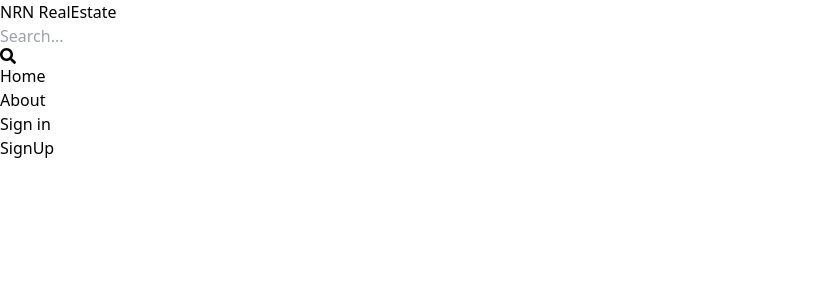
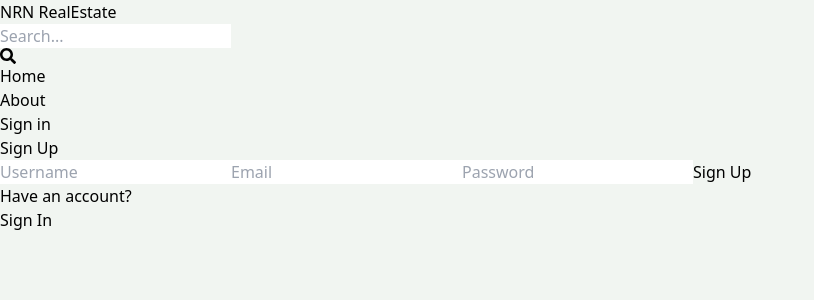
Before and after one commit to DeepBikramRana/NRN-Real-Estate, a React (Vite) app in the folder client/: page /sign-up in a window 1280 px wide. Shown: the top 300 px of the page, without its empty margins (0-814 px from the left). Built offline with nearby package versions, Linux system fonts and the light colour scheme.

Commit message:
I successfully developed and implemented the complete functionality for the sign-up page.

```diff
--- a/client/src/index.css
+++ b/client/src/index.css
@@ -1,3 +1,7 @@
 @tailwind base;
 @tailwind components;
 @tailwind utilities;
+
+body{
+    background-color: rgb(241, 245, 241);
+}
--- a/client/src/pages/SignUp.jsx
+++ b/client/src/pages/SignUp.jsx
@@ -1,9 +1,82 @@
-import React, { Component } from 'react'
+import { useState } from "react";
+import { Link, useNavigate } from "react-router-dom";
 
-export default class SignUp extends Component {
-  render() {
-    return (
-      <div>SignUp</div>
-    )
+export default function SignUp() {
+  const [formData, setFormData] = useState({});
+  const [error, setError] = useState(null);
+  const [loading, setLoading] = useState(false);
+  const navigate = useNavigate();
+  const handleChange = (e) => {
+    setFormData(
+      {
+        ...formData,
+        [e.target.id]: e.target.value,
+      }
+    );
+  };
+  const handleSubmit = async (e) => {
+    e.preventDefault();
+    try{
+    setLoading(true);
+    const res = await fetch('/api/auth/signup',
+      {
+        method: 'POST',
+        headers: {
+          'Content-Type': 'application/json',
+        },
+        body: JSON.stringify(formData),
+      }
+    );
+    const data = await res.json();
+    console.log(data);
+    if(data.success === false) {
+      setError(data.message);
+      setLoading(false);
+      return;
+    }
+    setLoading(false);
+    setError(null);
+    navigate('/sihn-in');
+  } catch(error){
+    setLoading(false);
+    setError(error.message);
   }
+    console.log(data);
+  };
+  return (
+    <div className="p-3 max-w-lg mx-auto">
+      <h1 className="text-3xl text-center font-semibold my-7">Sign Up</h1>
+      <form onSubmit={handleSubmit} className="flex flex-col gap-4">
+        <input
+          type="text"
+          placeholder="Username"
+          className="border p-3 rounded-lg"
+          id="username" onChange={handleChange}
+        />
+        <input
+          type="email"
+          placeholder="Email"
+          className="border p-3 rounded-lg"
+          id="email" onChange={handleChange}
+        />
+        <input
+          type="password"
+          placeholder="Password"
+          className="border p-3 rounded-lg"
+          id="password" onChange={handleChange}
+        />
+        <button disabled={loading} className="bg-slate-700 text-white p-3 rounded-lg uppercase hover:opacity-95 disabled:opacity-80">
+
+          {loading ? ' Loading...' : 'Sign Up'}
+        </button>
+      </form>
+      <div className="">
+        <p>Have an account?</p>
+        <Link to="/sign-in">
+          <span className="text-blue-700">Sign In</span>
+        </Link>
+      </div>
+      {error && <p className="text-red-500"> {error}</p>}
+    </div>
+  );
 }
--- a/client/vite.config.js
+++ b/client/vite.config.js
@@ -3,5 +3,13 @@ import react from '@vitejs/plugin-react-swc'
 
 // https://vite.dev/config/
 export default defineConfig({
+  server: {
+    proxy: {
+      '/api': {
+        target: 'http://localhost:3000',
+        secure: false,
+      },
+    },
+  },
   plugins: [react()],
-})
+});
```
